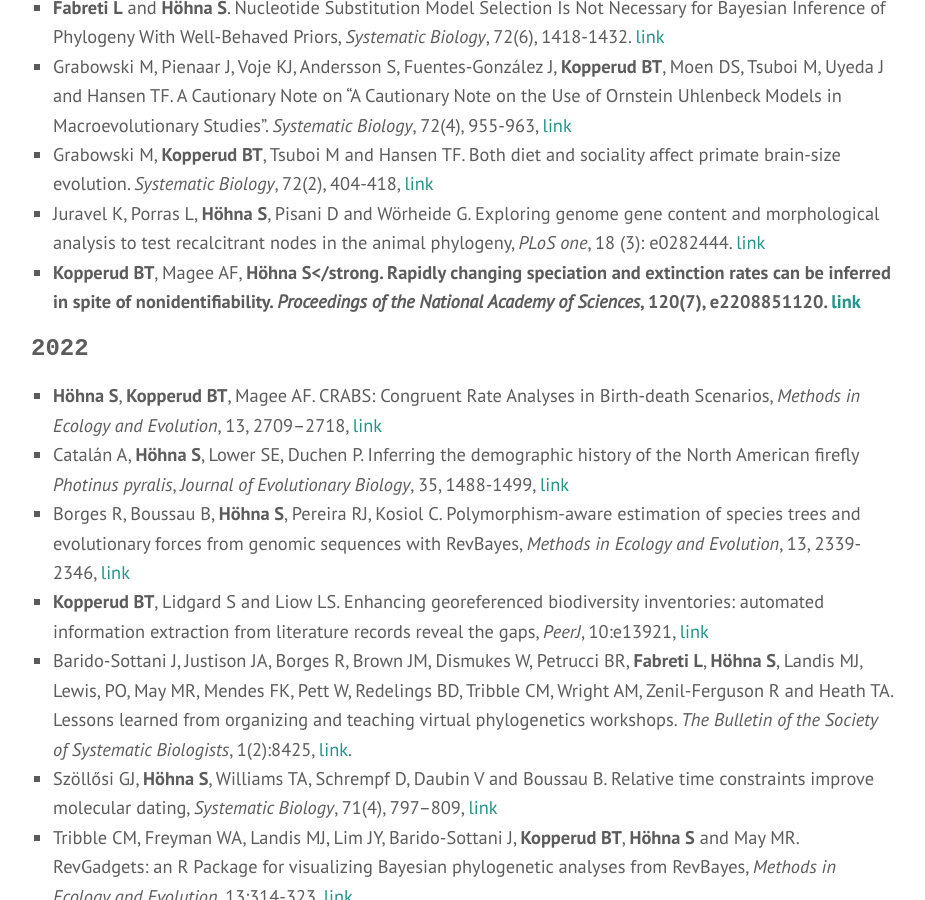
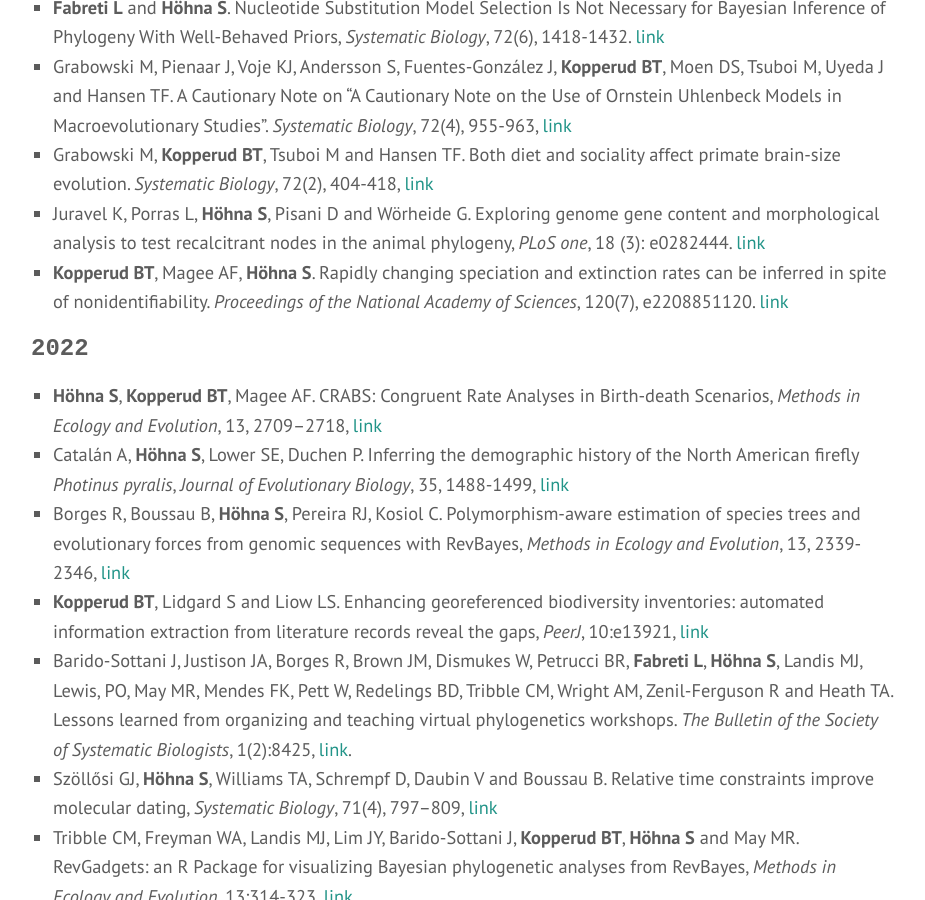
Before and after one commit to hoehnalab/hoehnalab.github.io, a Jekyll site: the page built from publications.md, in a window 1280 px wide and 900 px high, scrolled down 1787 px. Shown: the whole window, without its empty margins (177-1102 px from the left). Built offline with Jekyll 4.4.1, drawn with Linux system fonts in a browser that asks for light colours; some web fonts are replaced.

Commit message:
Update publications.md

```diff
--- a/publications.md
+++ b/publications.md
@@ -27,14 +27,14 @@
 
 
 <h3>2023</h3>
-- <strong>Darlim, G.<strong>, Suraprasit, K., Chaimanee, Y., Tian, P., Yamee, C., Rugbumrung, M., ... & Rabi, M. An extinct deep-snouted Alligator species from the Quaternary of Thailand and comments on the evolution of crushing dentition in alligatorids. *Scientific Reports*, 13(1), 10406.
+- <strong>Darlim, G.</strong>, Suraprasit, K., Chaimanee, Y., Tian, P., Yamee, C., Rugbumrung, M., ... & Rabi, M. An extinct deep-snouted Alligator species from the Quaternary of Thailand and comments on the evolution of crushing dentition in alligatorids. *Scientific Reports*, 13(1), 10406.
 - <strong>Heckeberg NS</strong>, Zachos FE, Kierdorf U. Antler tine homologies and cervid systematics: A review of past and present controversies with special emphasis on Elaphurus davidianus. *The Anatomical Record*, 306(1), 5-28. [link](https://anatomypubs.onlinelibrary.wiley.com/doi/full/10.1002/ar.24956)
 - Meng Y, Davison J, <strong>Clarke JT</strong>, Zobel M, Gerz M, Moora M, Öpik M, Bueno CG. Environmental modulation of plant mycorrhizal traits in the global flora. *Ecology Letters*, 26(11), 1862-1876. [link](https://onlinelibrary.wiley.com/doi/full/10.1111/ele.14309)
 - <strong>Fabreti L</strong> and <strong>H&ouml;hna S</strong>. Nucleotide Substitution Model Selection Is Not Necessary for Bayesian Inference of Phylogeny With Well-Behaved Priors, *Systematic Biology*, 72(6), 1418-1432. [link](https://doi.org/10.1093/sysbio/syad041)
 - Grabowski M, Pienaar J, Voje KJ, Andersson S, Fuentes-González J, <strong>Kopperud BT</strong>, Moen DS, Tsuboi M, Uyeda J and Hansen TF. A Cautionary Note on “A Cautionary Note on the Use of Ornstein Uhlenbeck Models in Macroevolutionary Studies”. *Systematic Biology*, 72(4), 955-963, [link](https://doi.org/10.1093/sysbio/syad012)
 - Grabowski M, <strong>Kopperud BT</strong>, Tsuboi M and Hansen TF. Both diet and sociality affect primate brain-size evolution. *Systematic Biology*, 72(2), 404-418, [link](https://doi.org/10.1093/sysbio/syac075)
 - Juravel K, Porras L, <strong>H&ouml;hna S</strong>, Pisani D and Wörheide G. Exploring genome gene content and morphological analysis to test recalcitrant nodes in the animal phylogeny, *PLoS one*, 18 (3): e0282444. [link](https://doi.org/10.1371/journal.pone.0282444)
-- <strong>Kopperud BT</strong>, Magee AF, <strong>H&ouml;hna S</strong. Rapidly changing speciation and extinction rates can be inferred in spite of nonidentifiability. *Proceedings of the National Academy of Sciences*, 120(7), e2208851120. [link](https://www.pnas.org/doi/abs/10.1073/pnas.2208851120)
+- <strong>Kopperud BT</strong>, Magee AF, <strong>H&ouml;hna S</strong>. Rapidly changing speciation and extinction rates can be inferred in spite of nonidentifiability. *Proceedings of the National Academy of Sciences*, 120(7), e2208851120. [link](https://www.pnas.org/doi/abs/10.1073/pnas.2208851120)
 
 
 <h3>2022</h3>
```
